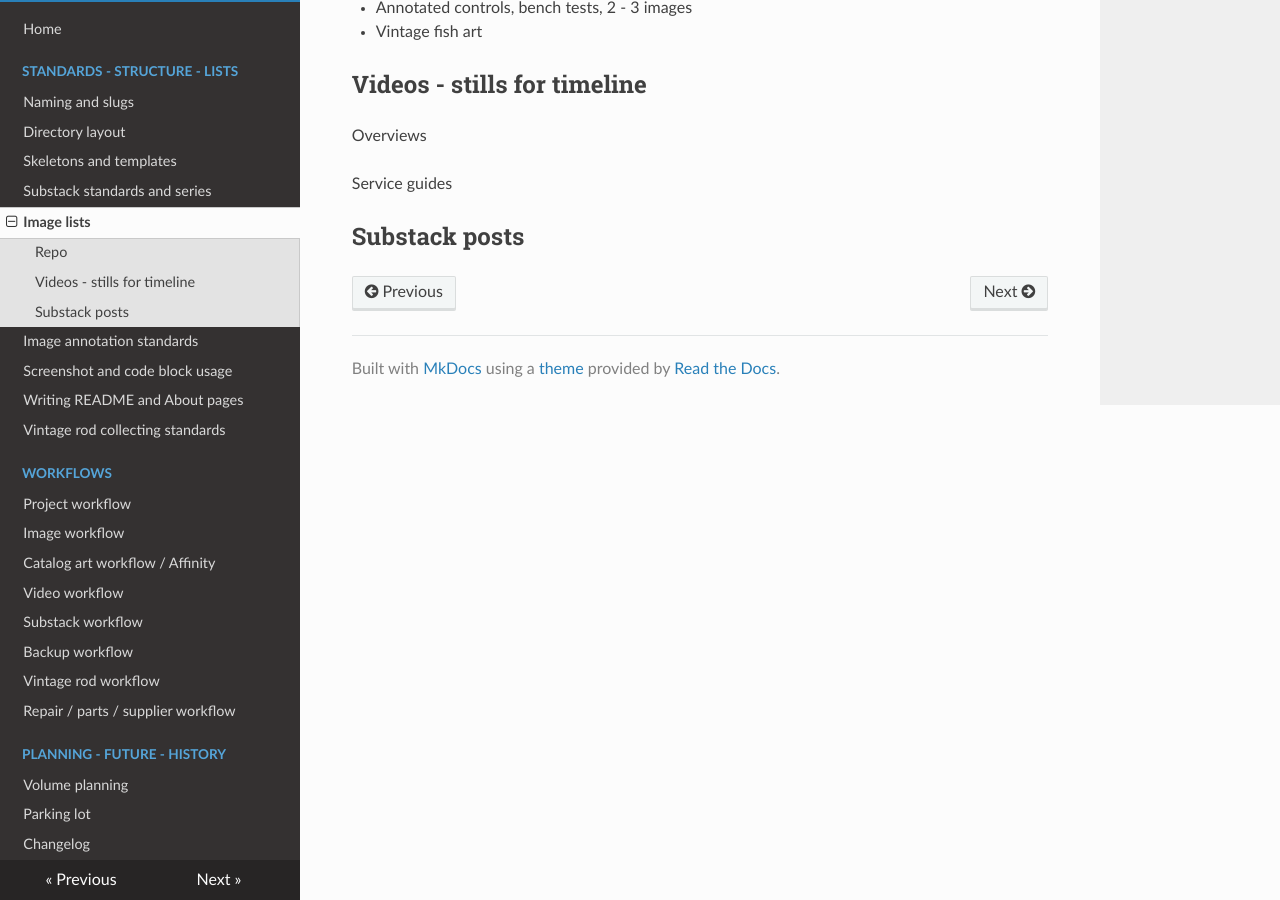
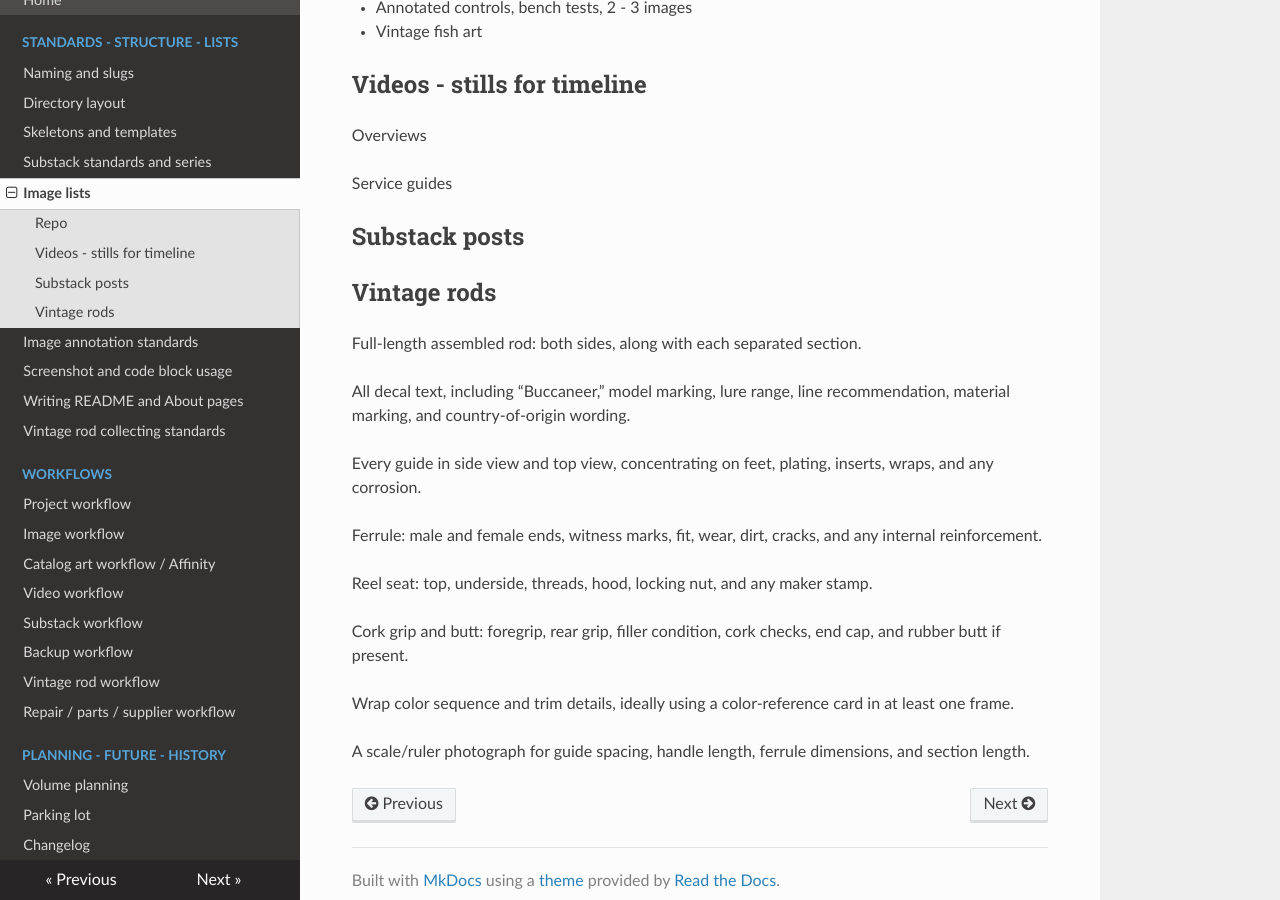
Before and after one commit to john-tech-writer/stack-project-docs, an MkDocs documentation site: the page built from docs/image-lists.md, in a window 1280 px wide and 900 px high, scrolled down 820 px. Built offline with MkDocs 1.6.1, drawn with Linux system fonts in a browser that asks for light colours; nearby versions of some CDN libraries.

Commit message:
added image list for rods to image list page

```diff
--- a/docs/image-lists.md
+++ b/docs/image-lists.md
@@ -35,3 +35,21 @@ Overviews
 Service guides
 
 ## Substack posts
+
+## Vintage rods
+
+Full-length assembled rod: both sides, along with each separated section.
+
+All decal text, including “Buccaneer,” model marking, lure range, line recommendation, material marking, and country-of-origin wording.
+
+Every guide in side view and top view, concentrating on feet, plating, inserts, wraps, and any corrosion.
+
+Ferrule: male and female ends, witness marks, fit, wear, dirt, cracks, and any internal reinforcement.
+
+Reel seat: top, underside, threads, hood, locking nut, and any maker stamp.
+
+Cork grip and butt: foregrip, rear grip, filler condition, cork checks, end cap, and rubber butt if present.
+
+Wrap color sequence and trim details, ideally using a color-reference card in at least one frame.
+
+A scale/ruler photograph for guide spacing, handle length, ferrule dimensions, and section length.
```
Also changed, not shown: docs/repair-parts-supplier-workflow.md (+1 -1 lines).
